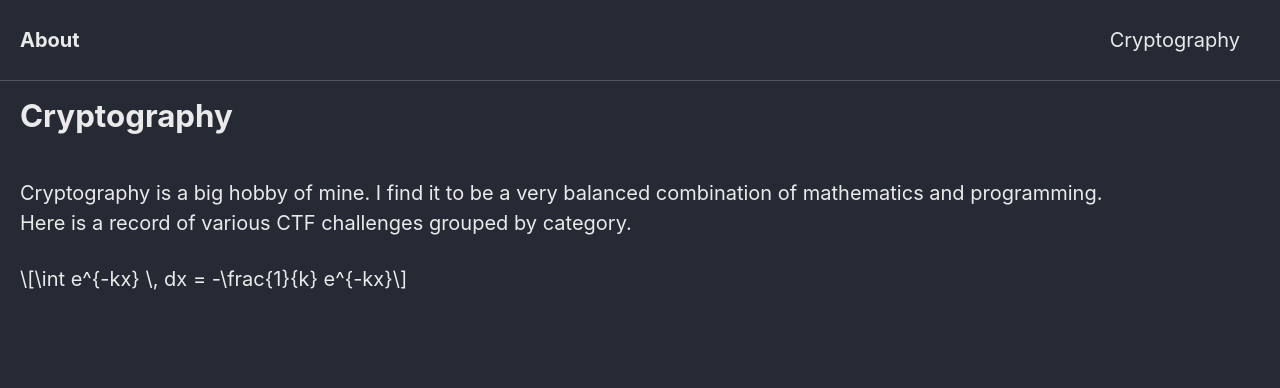
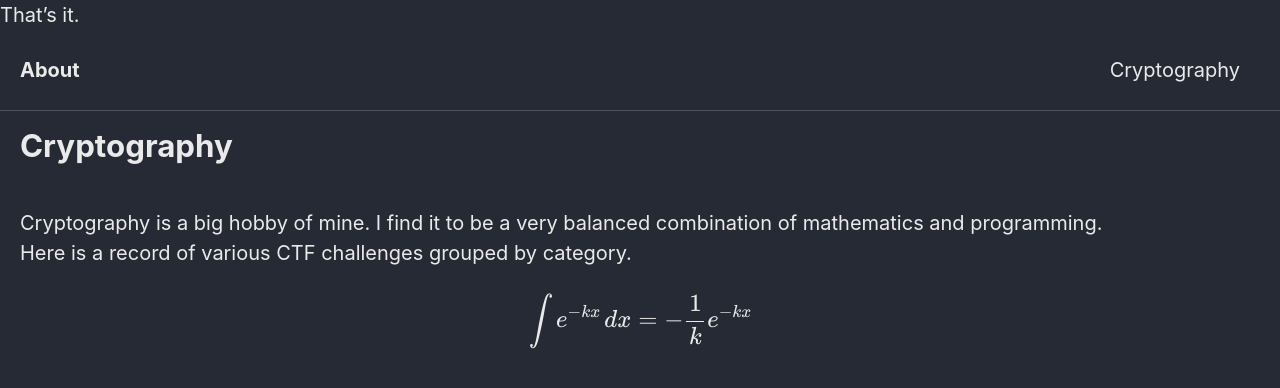
Before and after one commit to Connor-McCartney/Connor-McCartney.github.io, a Jekyll site: the page built from _pages/cryptography.md, in a window 1280 px wide. Shown: the top 388 px of the page. Built offline with Jekyll 4.4.1, drawn with Linux system fonts in a browser that asks for light colours; cached includes are drawn as plain includes; formulas are drawn with MathJax 3; part of the change alters nothing that is shown.

Commit message:
Update head.html

```diff
--- a/_includes/head.html
+++ b/_includes/head.html
@@ -13,6 +13,28 @@
   document.documentElement.className = document.documentElement.className.replace(/\bno-js\b/g, '') + ' js ';
 </script>
 
+
+
+<!-- MathJax Latex -->
+<script type="text/x-mathjax-config">
+  MathJax.Hub.Config({
+    jax: ["input/TeX", "output/HTML-CSS"],
+    tex2jax: {
+      inlineMath: [ ['$', '$'], ["\\(", "\\)"] ],
+      displayMath: [ ['$$', '$$'], ["\\[", "\\]"] ],
+      processEscapes: true,
+      skipTags: ['script', 'noscript', 'style', 'textarea', 'pre', 'code']
+    }
+    //,
+    //displayAlign: "left",
+    //displayIndent: "2em"
+  });
+</script>
+<script src="http://cdn.mathjax.org/mathjax/latest/MathJax.js?config=TeX-AMS_HTML" type="text/javascript"></script>
+That’s it.
+
+
+
 <!-- For all browsers -->
 <link rel="stylesheet" href="{{ '/assets/css/main.css' | relative_url }}">
 <link rel="preload" href="https://cdn.jsdelivr.net/npm/@fortawesome/fontawesome-free@5/css/all.min.css" as="style" onload="this.onload=null;this.rel='stylesheet'">
```
